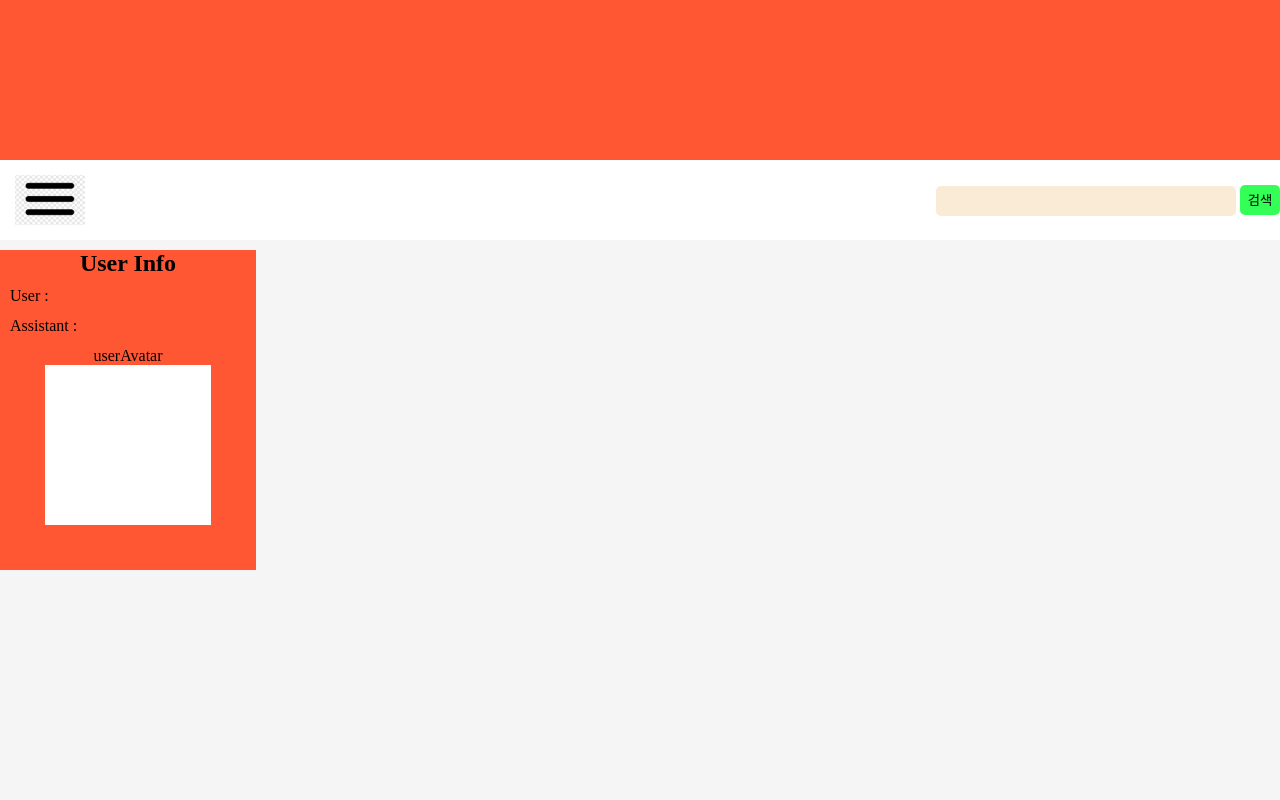
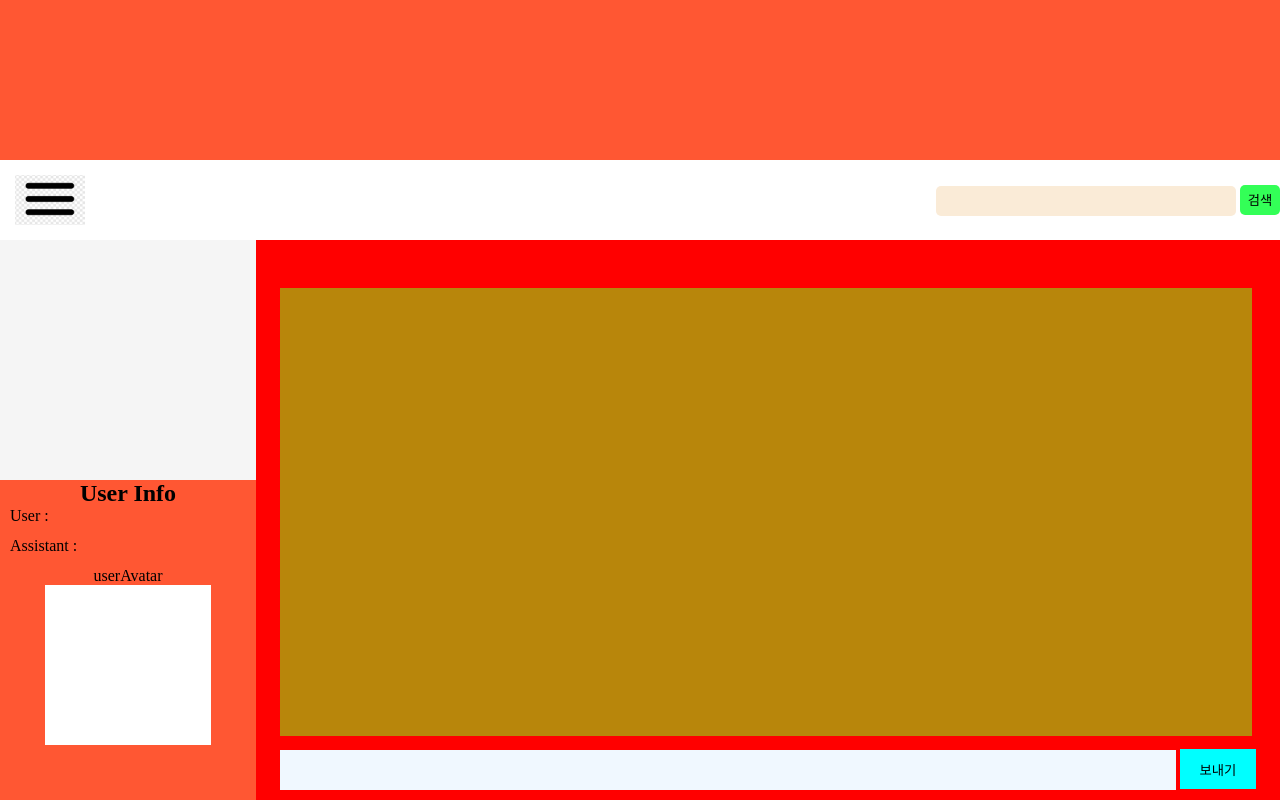
Before and after one commit to JungYoungSick/Web_Applocation_IA_Project, a website: page static/index.html in a window 1280 px wide. Drawn offline with Linux system fonts and the light colour scheme.

Commit message:
인덱스의 레이아웃 수정.

```diff
--- a/static/index.css
+++ b/static/index.css
@@ -60,9 +60,14 @@ button {
   height: 70vh;
   background-color: #f5f5f5;
   display: flex;
-  flex-wrap: nowrap;
+  justify-content: ;
 }
 /* 유저 정보창 */
+.infopos {
+  display: flex;
+  align-items: flex-end;
+}
+
 #userInfo {
   width: 20vw;
   height: 40vh;
@@ -100,8 +105,35 @@ button {
   justify-content: center;
   flex-direction: column;
 }
-#serchData {
+/* 프롬프트 입력창. */
+#promptMain {
   width: 80vw;
   height: 70vh;
-  background-color: #f5f5f5;
+  background-color: red;
+  display: flex;
+  align-items: flex-end;
+  justify-content: center;
 }
+#promptBox {
+  display: flex;
+  flex-direction: column;
+  /* align-items: center;
+  justify-content: center; */
+}
+#prompt {
+  width: 76vw;
+  height: 56vh;
+  background-color: darkgoldenrod;
+  margin-bottom: 1vw;
+}
+#textBar {
+  width: 70vw;
+  height: 5vh;
+  background-color: aliceblue;
+  margin-bottom: 10px;
+}
+#textButton {
+  width: 6vw;
+  height: 5vh;
+  background-color: aqua;
+}
--- a/static/index.html
+++ b/static/index.html
@@ -28,9 +28,9 @@
       </div>
       <!-- 세번째 내용. -->
       <div>
-        <form method="get">
+        <form class="infopos" method="get">
           <div id="userInfo">
-            <h2 style="text-align: center; margin: 10px">User Info</h2>
+            <h2 style="text-align: center; margin-bottom;: 10px">User Info</h2>
             <div class="box1">
               <label for="userName">User : </label>
               <input type="text" name="user" id="userName" />
@@ -45,7 +45,20 @@
             </div>
           </div>
         </form>
-        <div id="serchData"></div>
+        <div id="promptMain">
+          <div id="promptBox">
+            <input type="text" name="prompt" id="prompt" />
+            <div>
+              <input type="text" name="textBar" id="textBar" />
+              <input
+                type="submit"
+                name="textButton"
+                id="textButton"
+                value="보내기"
+              />
+            </div>
+          </div>
+        </div>
       </div>
     </div>
     <script>
```
